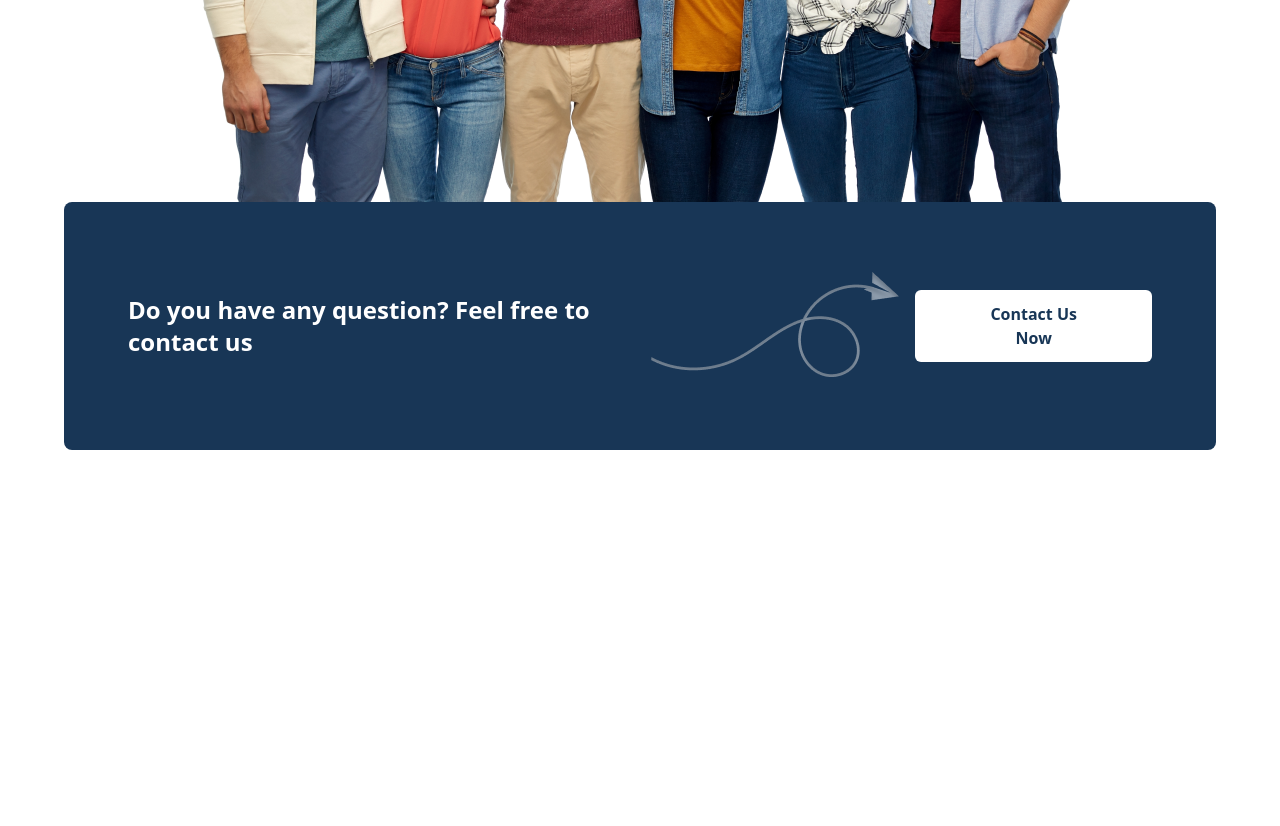
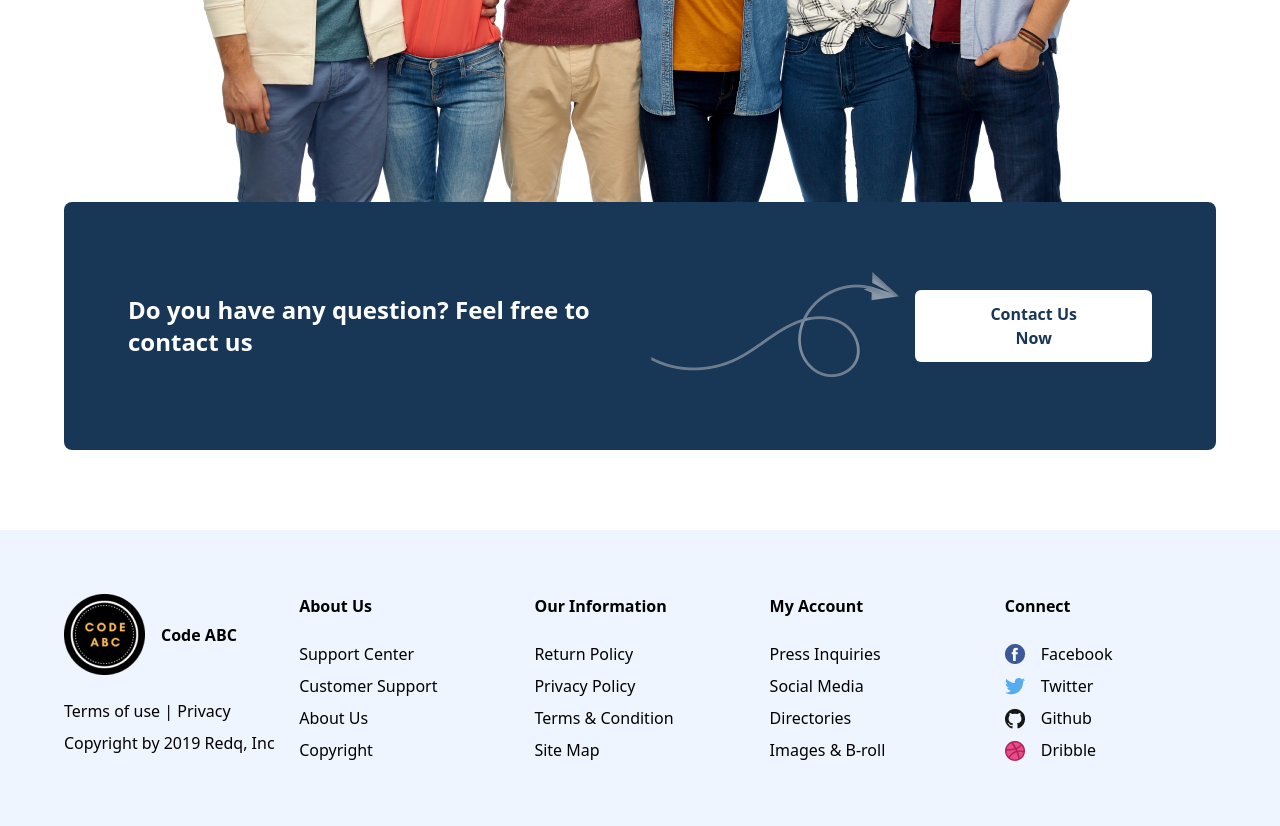
Before and after one commit to mmarufhb/Project_5_by_Tailwind_CSS, a website: page src/index.html in a window 1280 px wide. Shown: the part 3647-4473 px from the top of the page. Before the commit the page ends 4177 px from the top, so only its background shows below. Drawn offline with Linux system fonts and the light colour scheme.

Commit message:
Add Footer

```diff
--- a/src/index.html
+++ b/src/index.html
@@ -207,6 +207,83 @@
   <!-- Contact us ends here -->
 
   <!-- Footer starts here -->
+   <footer class="container mx-auto bg-[#EEF5FF] p-16">
+
+    <div class="grid grid-cols-2 md:grid-cols-5 gap-6">
+      <div>
+        <div class="flex items-center gap-4 pb-6">
+          <img src="./images/codeabc_circle.png" alt="code_abc">
+          <h1 class="font-bold">Code ABC</h1>
+        </div>
+        <div class="flex flex-col gap-2">
+          <p>Terms of use | Privacy</p>
+          <p>Copyright by 2019 Redq, Inc</p>
+        </div>
+      </div>
+
+      <div>
+        <div class="pb-6">
+          <h1 class="font-bold">About Us</h1>
+        </div>
+        <div class="flex flex-col gap-2">
+          <p>Support Center</p>
+          <p>Customer Support</p>
+          <p>About Us</p>
+          <p>Copyright</p>
+        </div>
+      </div>
+
+      <div>
+        <div class="pb-6">
+          <h1 class="font-bold">Our Information</h1>
+        </div>
+        <div class="flex flex-col gap-2">
+          <p>Return Policy</p>
+          <p>Privacy Policy</p>
+          <p>Terms & Condition</p>
+          <p>Site Map</p>
+        </div>
+      </div>
+
+      <div>
+        <div class="pb-6">
+          <h1 class="font-bold">My Account</h1>
+        </div>
+        <div class="flex flex-col gap-2">
+          <p>Press Inquiries</p>
+          <p>Social Media</p>
+          <p>Directories</p>
+          <p>Images & B-roll</p>
+        </div>
+      </div>
+
+      <div>
+        <div class="pb-6">
+          <h1 class="font-bold">Connect</h1>
+        </div>
+        <div class="flex flex-col gap-2">
+          <div class="flex gap-4 items-center">
+            <img src="./images/facebook.png" alt="facebook">
+            <p>Facebook</p>
+          </div>
+          <div class="flex gap-4 items-center">
+            <img src="./images/twitter.png" alt="twitter">
+            <p>Twitter</p>
+          </div>
+          <div class="flex gap-4 items-center">
+            <img src="./images/github.png" alt="github">
+            <p>Github</p>
+          </div>
+          <div class="flex gap-4 items-center">
+            <img src="./images/dribble.png" alt="dribble">
+            <p>Dribble</p>
+          </div>
+        </div>
+      </div>
+
+    </div>
+
+   </footer>
   <!-- Footer ends here -->
 </body>
 
```
Also changed, not shown: src/output.css.
